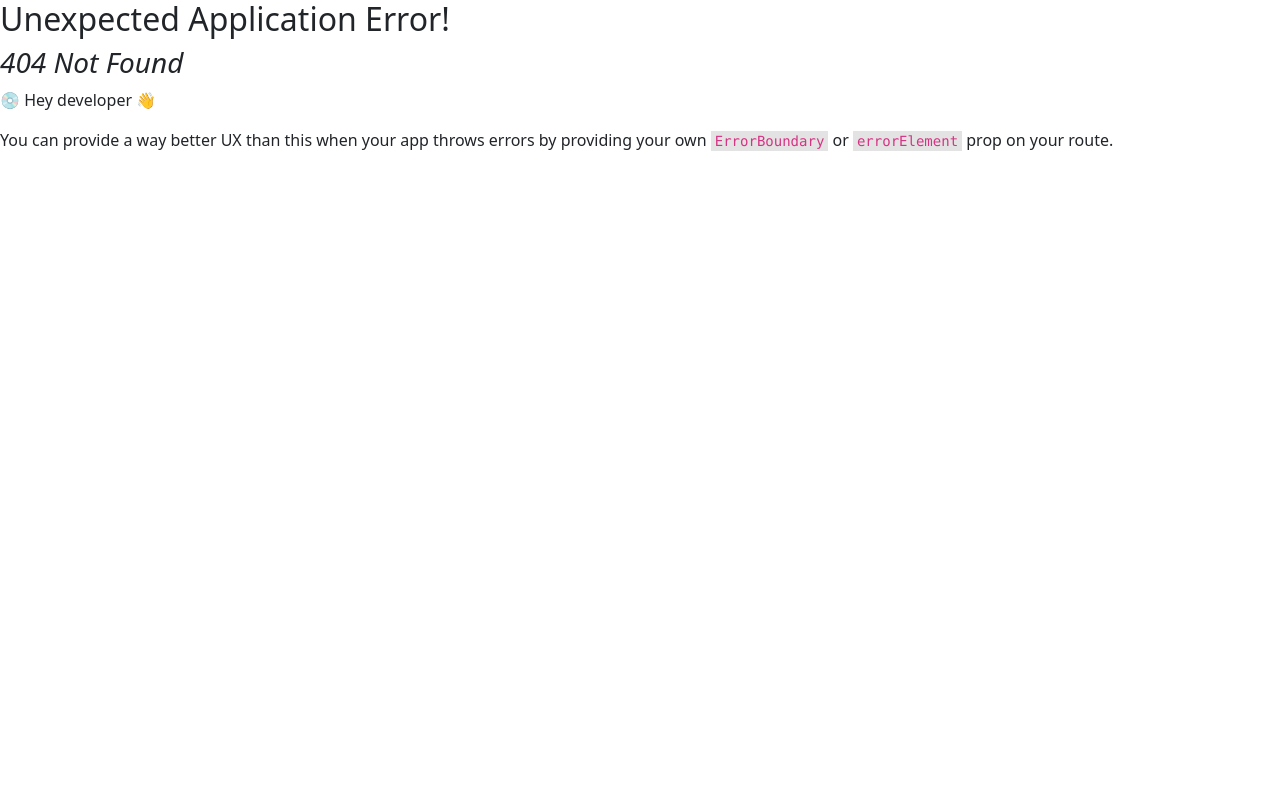
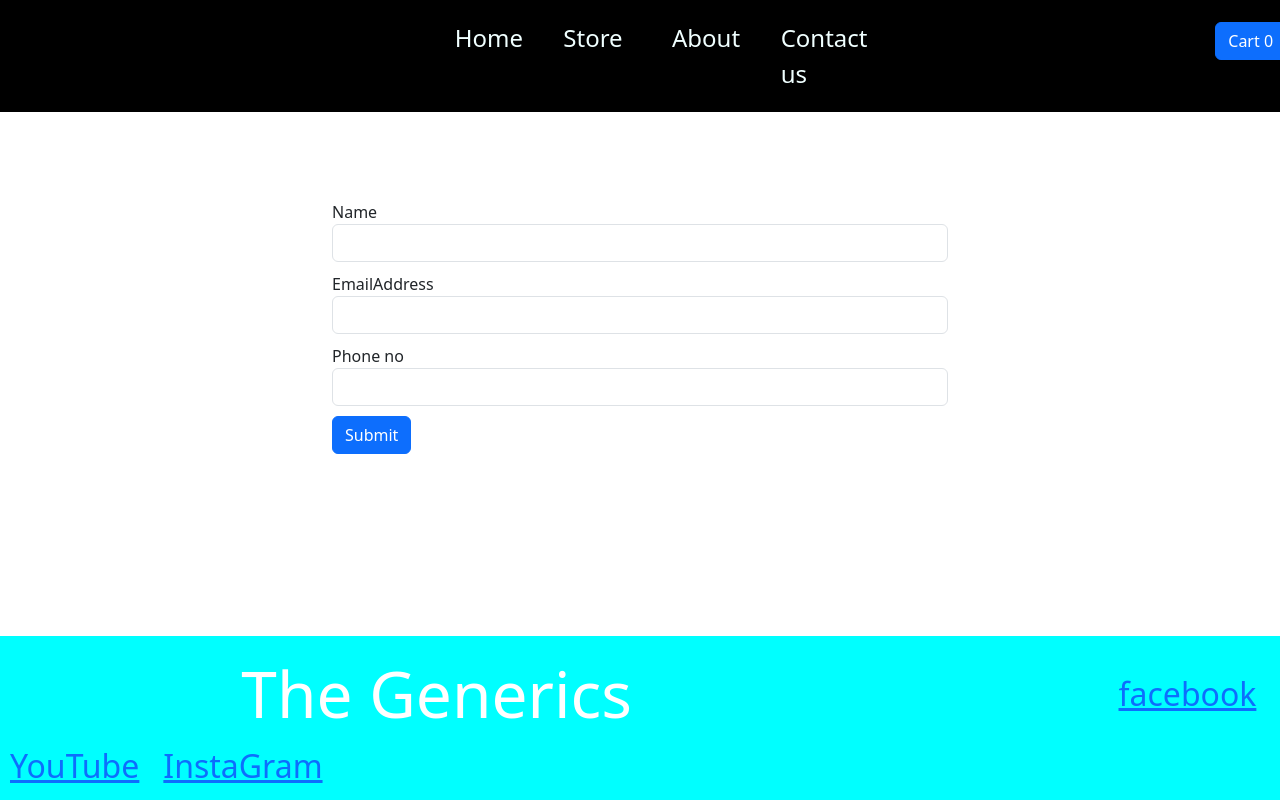
Before and after one commit to Manojdeore7/Ecommerce_Website, a React (Create React App) app: page /Contact in a window 1280 px wide. Before the commit this address had no page. Built offline with nearby package versions, Linux system fonts and the light colour scheme.

Commit message:
database is attach

```diff
--- a/src/App.js
+++ b/src/App.js
@@ -6,10 +6,12 @@ import { createBrowserRouter, RouterProvider } from "react-router-dom";
 import Header from "./components/Header";
 import Footer from "./components/Footer";
 import Home from "./components/Home";
+import ContactUs from "./components/ContactUs";
 let router = createBrowserRouter([
   { path: "", element: [<Store />] },
   { path: "/About", element: [<Header />, <About />, <Footer />] },
   { path: "/Home", element: [<Header />, <Home />, <Footer />] },
+  { path: "/Contact", element: [<Header />, <ContactUs />, <Footer />] },
 ]);
 function App() {
   return <RouterProvider router={router}></RouterProvider>;
--- /dev/null
+++ b/src/components/ContactUs.css
@@ -0,0 +1,8 @@
+.contact {
+  top: 200px;
+  position: relative;
+  width: 50%;
+}
+input {
+  margin-bottom: 10px;
+}
--- /dev/null
+++ b/src/components/ContactUs.js
@@ -0,0 +1,60 @@
+import { useRef } from "react";
+import "./ContactUs.css";
+function ContactUs() {
+  let nameRef = useRef("");
+  let emailRef = useRef("");
+  let phoneRef = useRef("");
+  function submitHandler(e) {
+    e.preventDefault();
+    let data = {
+      name: nameRef.current.value,
+      email: emailRef.current.value,
+      PhoneNo: phoneRef.current.value,
+    };
+    async function ram() {
+      await fetch(
+        "https://ecommerce-d85c0-default-rtdb.firebaseio.com/Data.json",
+        {
+          method: "POST",
+          body: JSON.stringify(data),
+        }
+      );
+    }
+    ram();
+  }
+  return (
+    <div className="container contact">
+      <form onSubmit={submitHandler}>
+        <div>
+          <label htmlFor="Name">Name</label>
+          <input
+            type="text"
+            id="title"
+            ref={nameRef}
+            className="form-control"
+          />
+        </div>
+        <div>
+          <label htmlFor="email-id">EmailAddress</label>
+          <input
+            rows="5"
+            type="email"
+            className="form-control"
+            ref={emailRef}
+          ></input>
+        </div>
+        <div>
+          <label htmlFor="Phone">Phone no</label>
+          <input
+            type="number"
+            id="date"
+            ref={phoneRef}
+            className="form-control"
+          />
+        </div>
+        <button className="btn btn-primary">Submit</button>
+      </form>
+    </div>
+  );
+}
+export default ContactUs;
--- a/src/components/Header.js
+++ b/src/components/Header.js
@@ -11,22 +11,27 @@ function Header(props) {
   return (
     <div className="row Header ">
       <div className="col-1 offset-4 ">
-        <Link className="ram" to="http://localhost:3001/Home">
+        <Link className="ram" to="http://localhost:3000/Home">
           Home
         </Link>
       </div>
       <div className="col-1">
-        <Link className="ram" to="http://localhost:3001/">
+        <Link className="ram" to="http://localhost:3000/">
           Store
         </Link>
       </div>
-      <div className="col-1">
-        <Link className="ram" to="http://localhost:3001/About">
+      <div div className="col-1">
+        <Link className="ram" to="http://localhost:3000/About">
           About
         </Link>
       </div>
+      <div div className="col-1">
+        <Link className="ram" to="http://localhost:3000/Contact">
+          Contact us
+        </Link>
+      </div>
 
-      <div className="col-auto offset-4">
+      <div className="col-auto offset-3">
         <button onClick={fun} className="btn btn-primary">
           Cart {totalNumberOfItems}
         </button>
```
